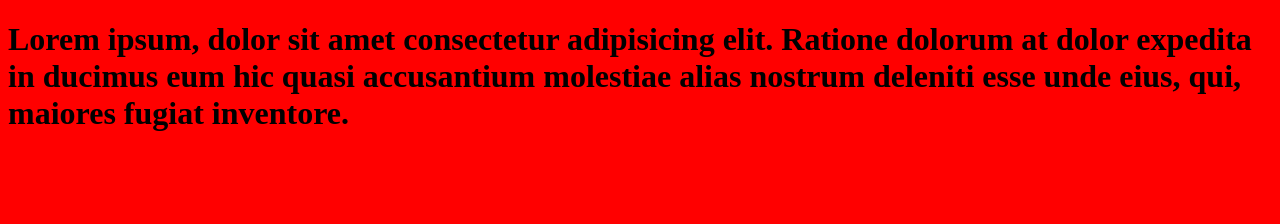
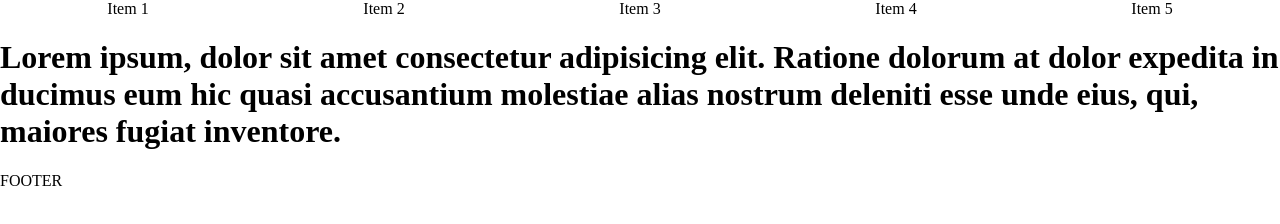
Before and after one commit to casperDev3/3211-HTML-CSS, a plain HTML site: page index.html in a window 1280 px wide. Drawn offline with Linux system fonts and the light colour scheme.

Commit message:
add menu

```diff
--- a/index.html
+++ b/index.html
@@ -10,12 +10,26 @@
 </head>
 
 <body>
+    <header>
+        <nav class="header__menu">
+            <ul>
+                <li><a href="#">Item 1</a></li>
+                <li><a href="#">Item 2</a></li>
+                <li><a href="#">Item 3</a></li>
+                <li><a href="#">Item 4</a></li>
+                <li><a href="#">Item 5</a></li>
+            </ul>
+        </nav>
+    </header>
     <main>
         <h1>
             Lorem ipsum, dolor sit amet consectetur adipisicing elit. Ratione dolorum at dolor expedita in ducimus eum
             hic quasi accusantium molestiae alias nostrum deleniti esse unde eius, qui, maiores fugiat inventore.
         </h1>
     </main>
+    <footer>
+        FOOTER
+    </footer>
 </body>
 
 </html>
--- a/styles/index.css
+++ b/styles/index.css
@@ -1,3 +1,25 @@
 body {
-    background-color: #F00;
+    margin: 0;
 }
+
+.header__menu ul{
+    padding: 0;
+    margin: 0;
+    display: flex;
+    justify-content: space-around;
+}
+
+.header__menu li{
+   list-style: none;
+}
+
+.header__menu a{
+   text-decoration: none;
+   color: black;
+   transition: 1.5s;
+}
+
+.header__menu a:hover{
+    color: red;
+    transition: 1.5s;
+}
```
